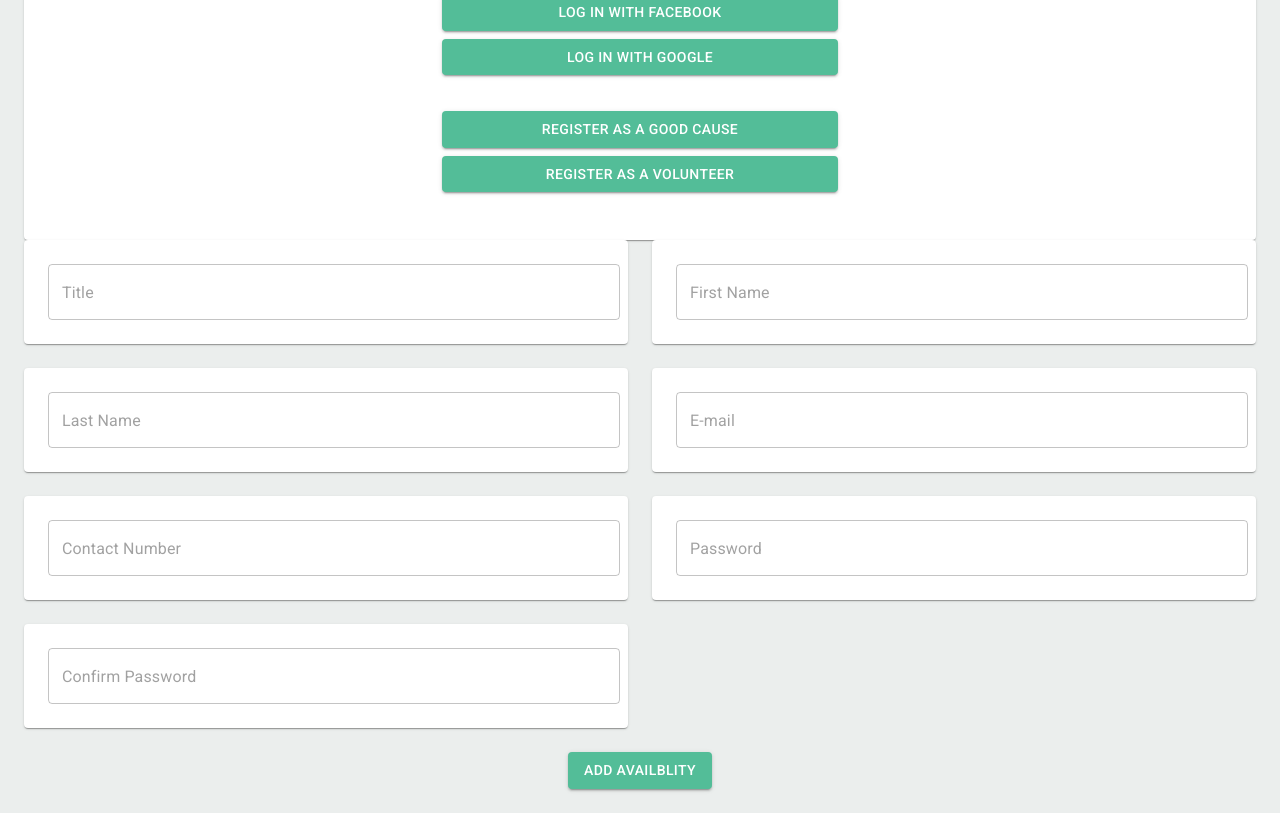
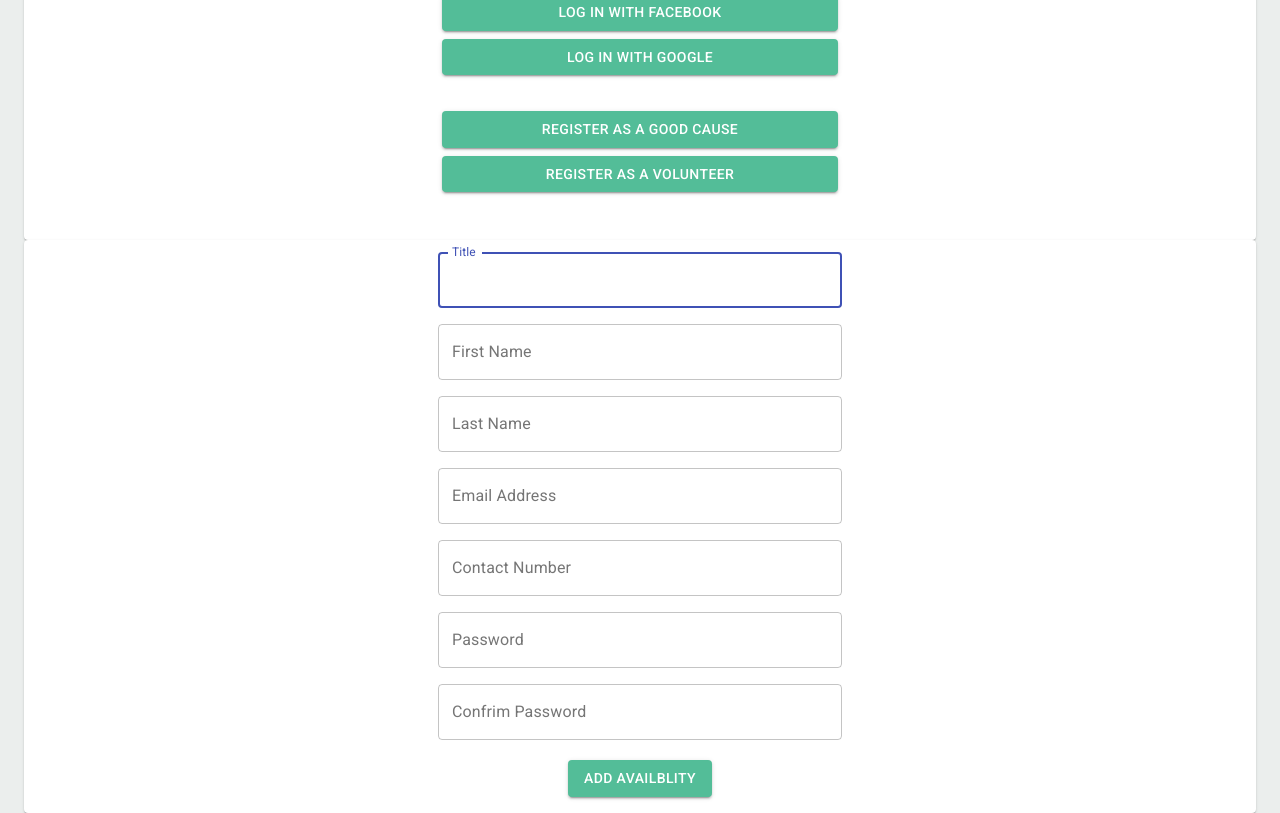
Before and after one commit to smile-street/smile-street, a React (Create React App) app in the folder smile-street-react/: page / in a window 1280 px wide. Shown: the part 720-1533 px from the top of the page. Built offline with nearby package versions, Linux system fonts and the light colour scheme.

Commit message:
fit all textfields on one paper

```diff
--- a/smile-street-react/src/components/Registration/Registration.js
+++ b/smile-street-react/src/components/Registration/Registration.js
@@ -1,11 +1,13 @@
 import React from "react";
-import { makeStyles } from "@material-ui/core/styles";
-import Paper from "@material-ui/core/Paper";
-import Grid from "@material-ui/core/Grid";
-import Container from "@material-ui/core/Container";
-import { TextField, Button } from "@material-ui/core";
+import {
+  makeStyles,
+  Paper,
+  Grid,
+  Container,
+  TextField,
+  Button,
+} from "@material-ui/core";
 
-const Registration = () => {
 const useStyles = makeStyles((theme) => ({
   root: {
     flexGrow: 1,
@@ -24,120 +26,70 @@ const Registration = () => {
   },
 }));
 
+export default function Registration() {
   const classes = useStyles();
-
   return (
-    <Container>
-      <form>
-        <div className={classes.root}>
+    <Container component="main">
+      <Paper className={classes.paper}>
+        <Container maxWidth="xs">
           <Grid container spacing={3}>
-            <Grid item xs={12} sm={6}>
-              <Paper className={classes.paper}>
             <TextField
-                  id="standard-full-width"
+              variant="outlined"
+              margin="normal"
+              id="title"
+              label="Title"
               style={{ margin: 8 }}
-                  placeholder="Title"
               fullWidth
+              autoFocus
+            />
+            <TextField
+              variant="outlined"
               margin="normal"
-                  InputLabelProps={{
-                    shrink: true,
-                  }}
+              id="first name"
+              label="First Name"
+              style={{ margin: 8 }}
+              fullWidth
+            />
+            <TextField
               variant="outlined"
+              margin="normal"
+              id="last name"
+              label="Last Name"
+              style={{ margin: 8 }}
+              fullWidth
             />
-              </Paper>
-            </Grid>
-            <Grid item xs={12} sm={6}>
-              <Paper className={classes.paper}>
             <TextField
-                  id="standard-full-width"
+              variant="outlined"
+              margin="normal"
+              id="email"
+              label="Email Address"
               style={{ margin: 8 }}
-                  placeholder="First Name"
               fullWidth
+            />
+            <TextField
+              variant="outlined"
               margin="normal"
-                  InputLabelProps={{
-                    shrink: true,
-                  }}
+              id="contact number"
+              label="Contact Number"
+              style={{ margin: 8 }}
+              fullWidth
+            />
+            <TextField
               variant="outlined"
+              margin="normal"
+              id="password"
+              label="Password"
+              style={{ margin: 8 }}
+              fullWidth
             />
-              </Paper>
-            </Grid>
-            <Grid item xs={12} sm={6}>
-              <Paper className={classes.paper}>
             <TextField
-                  id="standard-full-width"
+              variant="outlined"
+              margin="normal"
+              id="confirm password"
+              label="Confrim Password"
               style={{ margin: 8 }}
-                  placeholder="Last Name"
               fullWidth
-                  margin="normal"
-                  InputLabelProps={{
-                    shrink: true,
-                  }}
-                  variant="outlined"
             />
-              </Paper>
-            </Grid>
-            <Grid item xs={12} sm={6}>
-              <Paper className={classes.paper}>
-                <TextField
-                  id="standard-full-width"
-                  style={{ margin: 8 }}
-                  placeholder="E-mail"
-                  fullWidth
-                  margin="normal"
-                  InputLabelProps={{
-                    shrink: true,
-                  }}
-                  variant="outlined"
-                />
-              </Paper>
-            </Grid>
-            <Grid item xs={12} sm={6}>
-              <Paper className={classes.paper}>
-                <TextField
-                  id="standard-full-width"
-                  style={{ margin: 8 }}
-                  placeholder="Contact Number"
-                  fullWidth
-                  margin="normal"
-                  InputLabelProps={{
-                    shrink: true,
-                  }}
-                  variant="outlined"
-                />
-              </Paper>
-            </Grid>
-            <Grid item xs={12} sm={6}>
-              <Paper className={classes.paper}>
-                <TextField
-                  id="standard-full-width"
-                  style={{ margin: 8 }}
-                  placeholder="Password"
-                  type="password"
-                  fullWidth
-                  margin="normal"
-                  InputLabelProps={{
-                    shrink: true,
-                  }}
-                  variant="outlined"
-                />
-              </Paper>
-            </Grid>
-            <Grid item xs={12} sm={6}>
-              <Paper className={classes.paper}>
-                <TextField
-                  id="standard-full-width"
-                  style={{ margin: 8 }}
-                  type="password"
-                  placeholder="Confirm Password"
-                  fullWidth
-                  margin="normal"
-                  InputLabelProps={{
-                    shrink: true,
-                  }}
-                  variant="outlined"
-                />
-              </Paper>
-            </Grid>
 
             <Grid item xs={12} sm={12}>
               <Button variant="contained" className={classes.buttonColor}>
@@ -145,10 +97,8 @@ const Registration = () => {
               </Button>
             </Grid>
           </Grid>
-        </div>
-      </form>
+        </Container>
+      </Paper>
     </Container>
   );
-};
-
-export default Registration;
+}
```
Also changed, not shown: smile-street-react/src/components/Login/Login.js (+10 -9 lines). Lines whose indentation alone changed are shown as unchanged.
